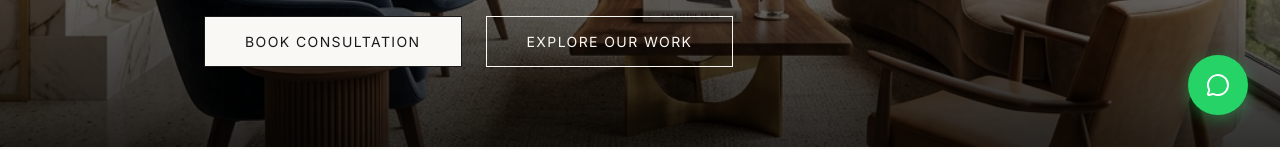
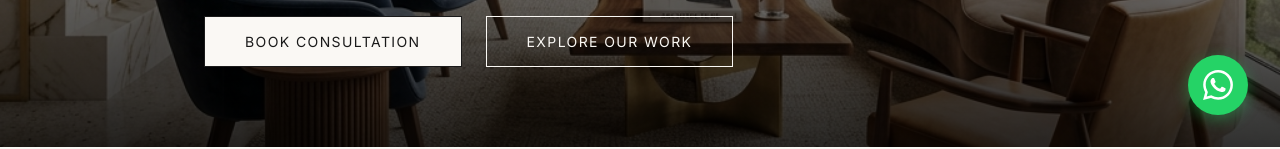
Before and after one commit to nihal7153/nirmeeti_nexus_spaces_llp, a Next.js app: page / in a window 1280 px wide. Shown: the part 653-802 px from the top of the page. Built offline with nearby package versions, Linux system fonts and the light colour scheme.

Commit message:
Update floating WhatsApp icon to official logo

```diff
--- a/src/components/FloatingWhatsApp.tsx
+++ b/src/components/FloatingWhatsApp.tsx
@@ -1,11 +1,22 @@
 import Link from 'next/link';
-import { MessageCircle } from 'lucide-react';
 import styles from './FloatingWhatsApp.module.css';
+
+const WhatsAppIcon = ({ size = 30, color = "currentColor" }) => (
+  <svg
+    xmlns="http://www.w3.org/2000/svg"
+    width={size}
+    height={size}
+    viewBox="0 0 24 24"
+    fill={color}
+  >
+    <path d="M17.472 14.382c-.297-.149-1.758-.867-2.03-.967-.273-.099-.471-.148-.67.15-.197.297-.767.966-.94 1.164-.173.199-.347.223-.644.075-.297-.15-1.255-.463-2.39-1.475-.883-.788-1.48-1.761-1.653-2.059-.173-.297-.018-.458.13-.606.134-.133.298-.347.446-.52.149-.174.198-.298.298-.497.099-.198.05-.371-.025-.52-.075-.149-.669-1.612-.916-2.207-.242-.579-.487-.5-.669-.51a12.8 12.8 0 0 0-.57-.01c-.198 0-.52.074-.792.372-.272.297-1.04 1.016-1.04 2.479 0 1.462 1.065 2.875 1.213 3.074.149.198 2.096 3.2 5.077 4.487.709.306 1.262.489 1.694.625.712.227 1.36.195 1.871.118.571-.085 1.758-.719 2.006-1.413.248-.694.248-1.289.173-1.413-.074-.124-.272-.198-.57-.347m-5.421 7.403h-.004a9.87 9.87 0 0 1-5.031-1.378l-.361-.214-3.741.982.998-3.648-.235-.374a9.86 9.86 0 0 1-1.51-5.26c.001-5.45 4.436-9.884 9.888-9.884 2.64 0 5.122 1.03 6.988 2.898a9.825 9.825 0 0 1 2.893 6.994c-.003 5.45-4.437 9.884-9.885 9.884m8.413-18.297A11.815 11.815 0 0 0 12.05 0C5.495 0 .16 5.335.157 11.892c0 2.096.547 4.142 1.588 5.945L.057 24l6.305-1.654a11.882 11.882 0 0 0 5.683 1.448h.005c6.554 0 11.89-5.335 11.893-11.893a11.821 11.821 0 0 0-3.48-8.413Z"/>
+  </svg>
+);
 
 export default function FloatingWhatsApp() {
   return (
     <Link href="https://wa.me/919881198808" target="_blank" rel="noopener noreferrer" className={styles.whatsappBtn}>
-      <MessageCircle size={24} color="#FFFFFF" />
+      <WhatsAppIcon size={30} color="#FFFFFF" />
     </Link>
   );
 }
```
